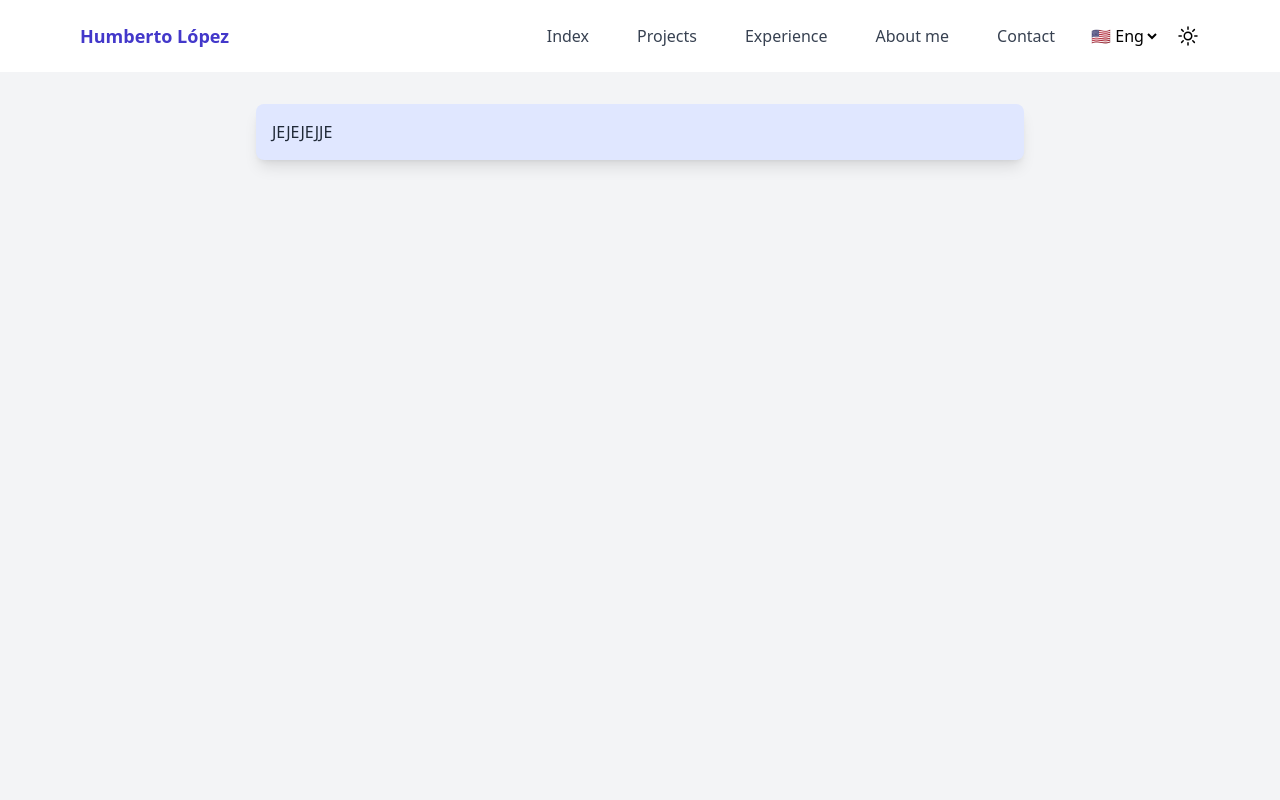
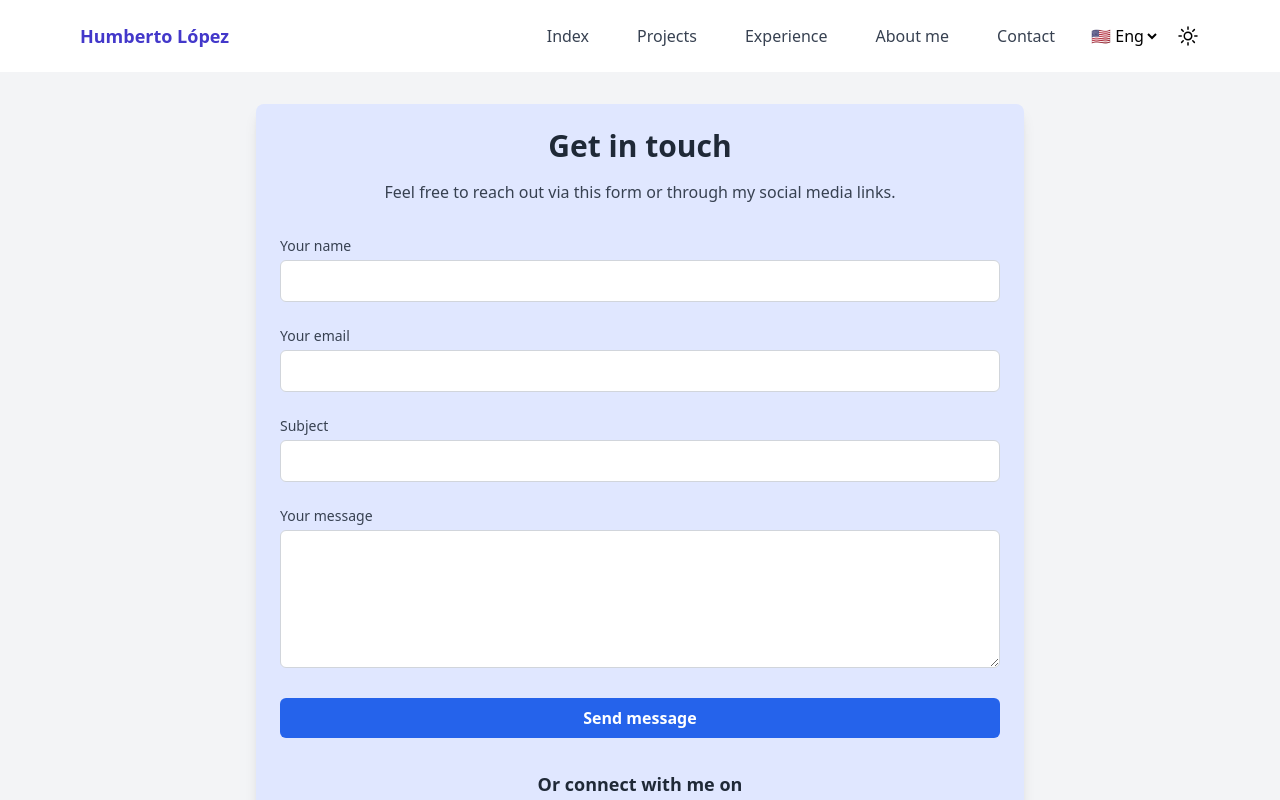
Before and after one commit to hglt1998/portfolio, a Next.js app: page /en/contact in a window 1280 px wide. Shown: the top 800 px of the page. Built offline with nearby package versions, Linux system fonts and the light colour scheme.

Commit message:
Fix contact page

```diff
--- a/messages/en.json
+++ b/messages/en.json
@@ -73,13 +73,13 @@
     "knowledgeLevel": "Knowledge Level"
   },
   "Contact": {
-    "contactTitle": "Get in Touch",
+    "contactTitle": "Get in touch",
     "contactIntro": "Feel free to reach out via this form or through my social media links.",
-    "nameLabel": "Your Name",
-    "emailLabel": "Your Email",
+    "nameLabel": "Your name",
+    "emailLabel": "Your email",
     "subject": "Subject",
-    "messageLabel": "Your Message",
-    "submitButton": "Send Message",
+    "messageLabel": "Your message",
+    "submitButton": "Send message",
     "formSubmission": "Your message has been submitted. Thank you!",
     "socialTitle": "Or connect with me on"
   },
--- a/messages/es.json
+++ b/messages/es.json
@@ -75,11 +75,11 @@
   "Contact": {
     "contactTitle": "Contacto",
     "contactIntro": "No dudes en enviarme un mensaje a través de este formulario o en mis redes sociales.",
-    "nameLabel": "Tu Nombre",
-    "emailLabel": "Tu Correo Electrónico",
+    "nameLabel": "Tu nombre",
+    "emailLabel": "Tu correo electrónico",
     "subject": "Asunto",
-    "messageLabel": "Tu Mensaje",
-    "submitButton": "Enviar Mensaje",
+    "messageLabel": "Tu mensaje",
+    "submitButton": "Enviar mensaje",
     "formSubmission": "Tu mensaje ha sido enviado. ¡Gracias!",
     "socialTitle": "O conéctate conmigo en"
   },
--- a/src/app/[locale]/contact/page.tsx
+++ b/src/app/[locale]/contact/page.tsx
@@ -6,7 +6,7 @@ import { useState } from 'react';
 const Contact = () => {
   const t = useTranslations('Contact');
   const [formData, setFormData] = useState({ name: '', email: '', subject: '', message: '' });
-  const [message, setMessage] = useState('JEJEJEJJE')
+  const [message, setMessage] = useState('')
   const [loading, setLoading] = useState(false)
 
   const locale = window.location.pathname.split("/")[1]
```
